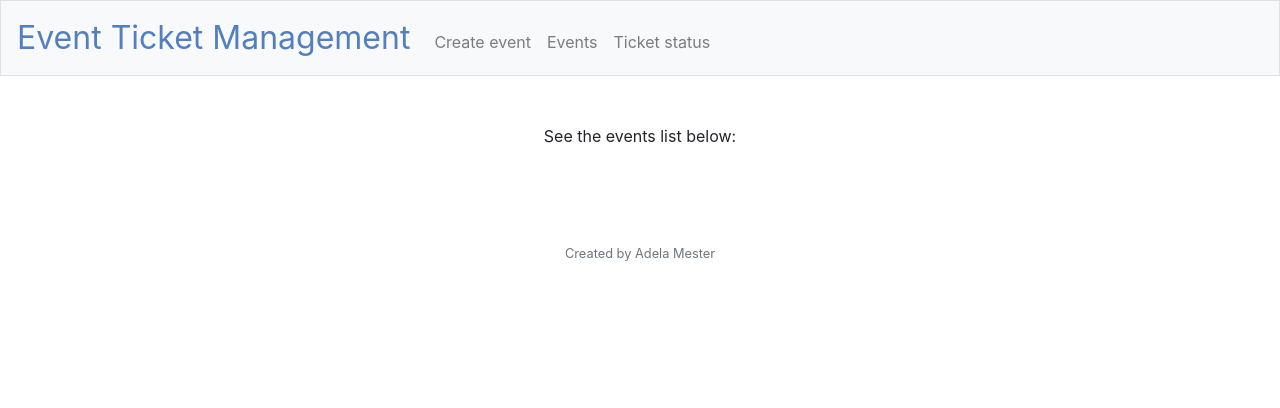
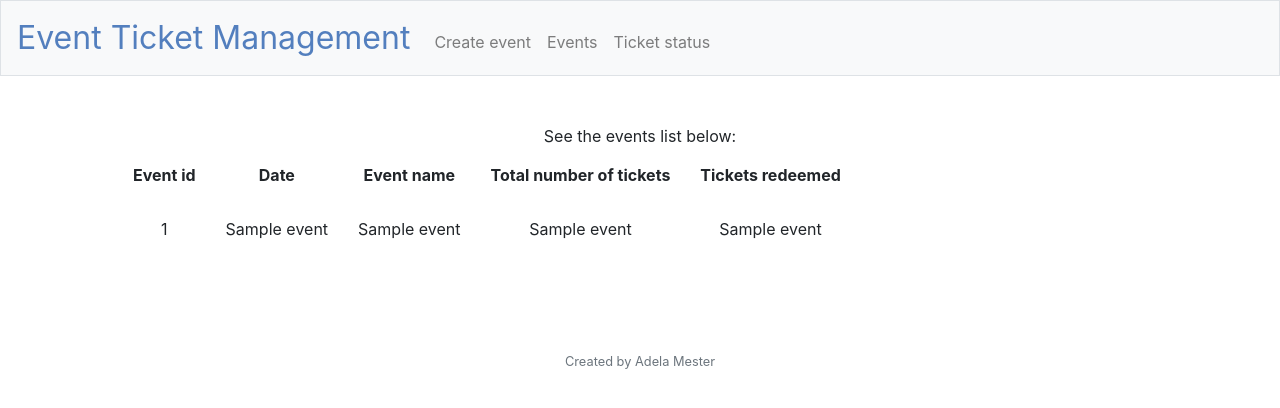
Before and after one commit to AdelaMester/EVENTS, a Flask app: template templates/events.html in a window 1280 px wide. Shown: the top 408 px of the page. Run offline with Flask 2, Linux system fonts and the light colour scheme; the template is opened without the code that fills it: most values are stand-ins (such as "Sample title", 1, 10 or a date in 2020).

Commit message:
Created events route and the table to display events

```diff
--- a/application.py
+++ b/application.py
@@ -51,4 +51,15 @@ def create_event():
         cursor.execute('''INSERT INTO events (date, event_name, total_tickets) VALUES (?,?,?)''', (datev, namev, ticketsv))
         print("Insert done")
         conn.commit()
-        return render_template("events.html")
+        return redirect("/events")
+
+@app.route("/events", methods = ["GET", "POST"])
+def events():
+    if request.method == "GET":
+        conn = sqlite3.connect('events.db')
+        cursor = conn.cursor()
+        cursor.execute("SELECT * FROM events")
+        rows = cursor.fetchall()
+        print(rows[0])
+        print(rows[0][0])
+        return render_template("events.html", results=rows)
--- a/static/styles.css
+++ b/static/styles.css
@@ -27,3 +27,15 @@ main
     /* Center contents */
     text-align: center;
 }
+
+th, td
+{
+    padding: 15px;
+    text-align: center;
+}
+
+tr:nth-child(even)
+{
+    background-color: #f2f2f2;
+
+}
--- a/templates/events.html
+++ b/templates/events.html
@@ -6,5 +6,27 @@
 {% block main %}
 
     See the events list below:
+    <table>
+        <thead>
+            <tr>
+                <th>Event id</th>
+                <th>Date</th>
+                <th>Event name</th>
+                <th>Total number of tickets</th>
+                <th>Tickets redeemed</th>
+            </tr>
+        </thead>
+        <tbody>
+            {% for event in results %}
+            <tr>
+                <td>{{event[0]}}</td>
+                <td>{{event[4]}}</td>
+                <td>{{event[1]}}</td>
+                <td>{{event[2]}}</td>
+                <td>{{event[3]}}</td>
+            </tr>
+            {% endfor %}
+        </tbody>
+    </table>
 
 {% endblock %}
```
Also changed, not shown: events.db.
